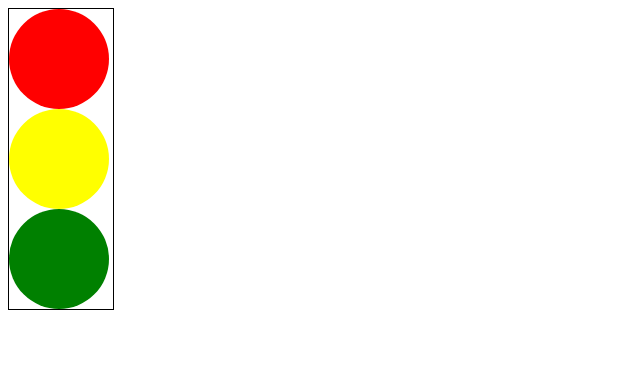
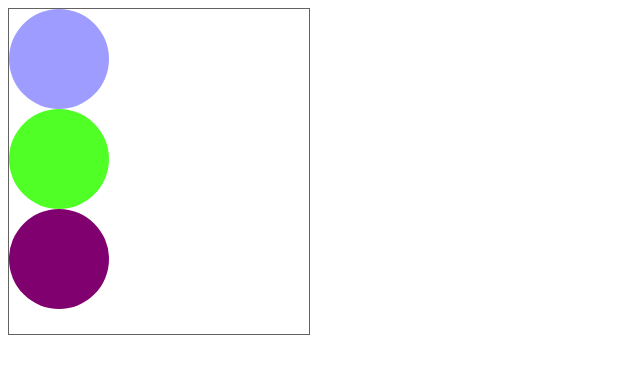
Before and after one commit to notsosoft/html-stop-light, a plain HTML site: page index.html in a window 1280 px wide. Shown: the whole page, without its empty margins (0-640 px from the left). Drawn offline with Linux system fonts and the light colour scheme.

Commit message:
Niko's Changes

```diff
--- a/index.html
+++ b/index.html
@@ -4,9 +4,9 @@
   <title>A stoplight which changes!</title>
   <style>
     #stoplight {
-      width: 104px;
-      height: 300px;
-      border: 1px solid black;
+      width: 300px;
+      height: 325px;
+      border: 1px solid rgba(0, 0, 0, 0.616);
       position: relative;
     }
 
@@ -22,9 +22,9 @@
 <body>
   <!-- A stoplight web page with three spans for the different colors -->
   <div id="stoplight">
-    <span id="red" class="stoplight-light" style="background-color: red;">&nbsp;</span>
-    <span id="yellow" class="stoplight-light" style="background-color: yellow;">&nbsp;</span>
-    <span id="green" class="stoplight-light" style="background-color: green;">&nbsp;</span>
+    <span id="blue" class="stoplight-light" style="background-color: rgba(4, 0, 255, 0.384);">&nbsp;</span>
+    <span id="limegreen" class="stoplight-light" style="background-color: rgba(51, 255, 0, 0.856);">&nbsp;</span>
+    <span id="purple" class="stoplight-light" style="background-color: rgb(128, 0, 111);">&nbsp;</span>
   </div>
 </body>
 
```
